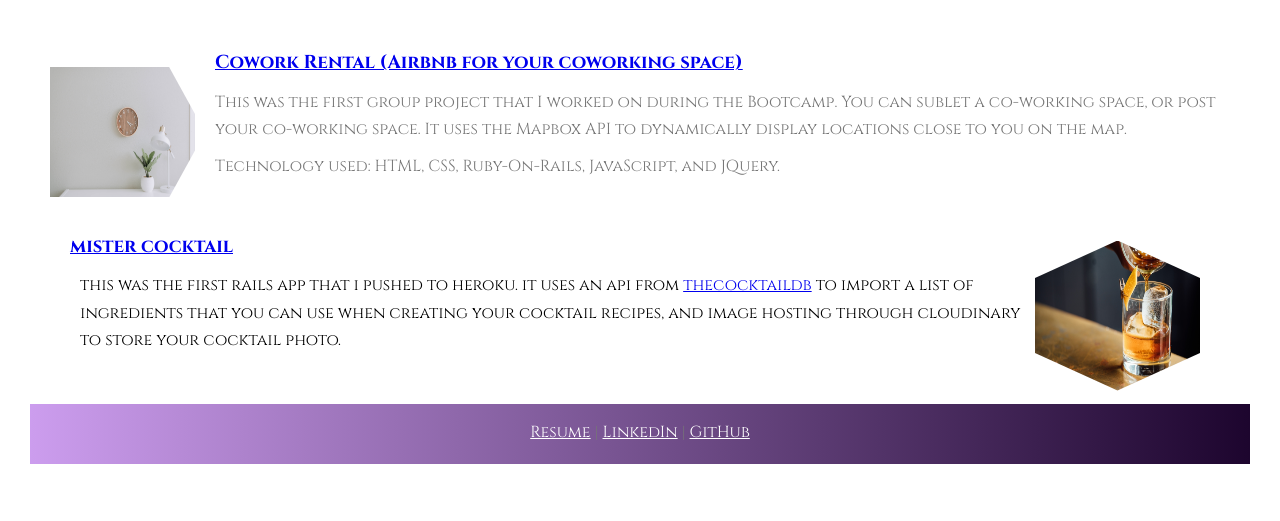
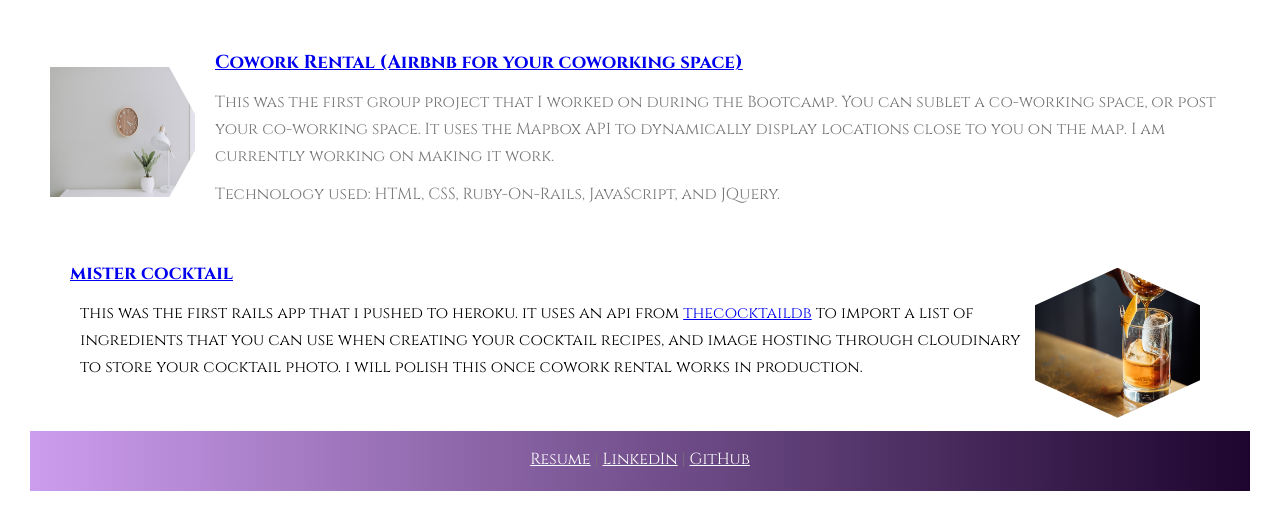
Before and after one commit to zeebear/basic_portfolio, a plain HTML site: page index.html in a window 1280 px wide. Shown: the part 1293-1814 px from the top of the page. Before the commit the page ends 1787 px from the top, so only its background shows below. Drawn offline with Linux system fonts and the light colour scheme.

Commit message:
add favicon, update text

```diff
--- a/index.html
+++ b/index.html
@@ -5,10 +5,9 @@
   <meta name="viewport" content="width=device-width, initial-scale=1.0">
 
   <link href="https://fonts.googleapis.com/css?family=Cinzel:100,300,400,700,900" rel="stylesheet">
-
-  <!-- <link rel="stylesheet" href="css/icon-font.css"> -->
   <link rel="stylesheet" href="style.css">
-  <!-- <link rel="shortcut icon" type="image/png" href="img/Initials.png"> -->
+  <link rel="shortcut icon" href="/favicon.ico" type="image/x-icon">
+  <link rel="icon" href="/favicon.ico" type="image/x-icon">
 
   <title>Claire Fahy | Portfolio</title>
 </head>
@@ -52,7 +51,7 @@
 
     <h3><a href="https://cowork-rental.herokuapp.com/" target="_blank" class="btn btn-primary ">Cowork Rental (Airbnb for your coworking space)</a></h3>
 
-    <p>This was the first group project that I worked on during the Bootcamp. You can sublet a co-working space, or post your co-working space. It uses the Mapbox API to dynamically display locations close to you on the map.
+    <p>This was the first group project that I worked on during the Bootcamp. You can sublet a co-working space, or post your co-working space. It uses the Mapbox API to dynamically display locations close to you on the map. I am currently working on making it work.
     </p>
     <p>Technology used: HTML, CSS, Ruby-On-Rails, JavaScript, and JQuery.
     </p>
@@ -64,7 +63,7 @@
 
     <h3><a href="https://zeebear-mister-cocktail.herokuapp.com/" target="_blank" class="btn btn-primary">Mister Cocktail</a></h3>
 
-    <p>This was the first Rails app that I pushed to Heroku. It uses an API from <a href="https://www.thecocktaildb.com/" target="_blank">TheCocktailDB</a> to import a list of ingredients that you can use when creating your cocktail recipes, and image hosting through Cloudinary to store your cocktail photo.
+    <p>This was the first Rails app that I pushed to Heroku. It uses an API from <a href="https://www.thecocktaildb.com/" target="_blank">TheCocktailDB</a> to import a list of ingredients that you can use when creating your cocktail recipes, and image hosting through Cloudinary to store your cocktail photo. I will polish this once Cowork Rental works in production.
     </p>
   </div>
 
```
Also changed, not shown: assets/img/monogram_2019-03-31_21-47-14.png (added), assets/img/monogram_2019-03-31_21-48-26.png (added), assets/img/monogram_small.png (added), favicon.ico (added), 1 other file.
